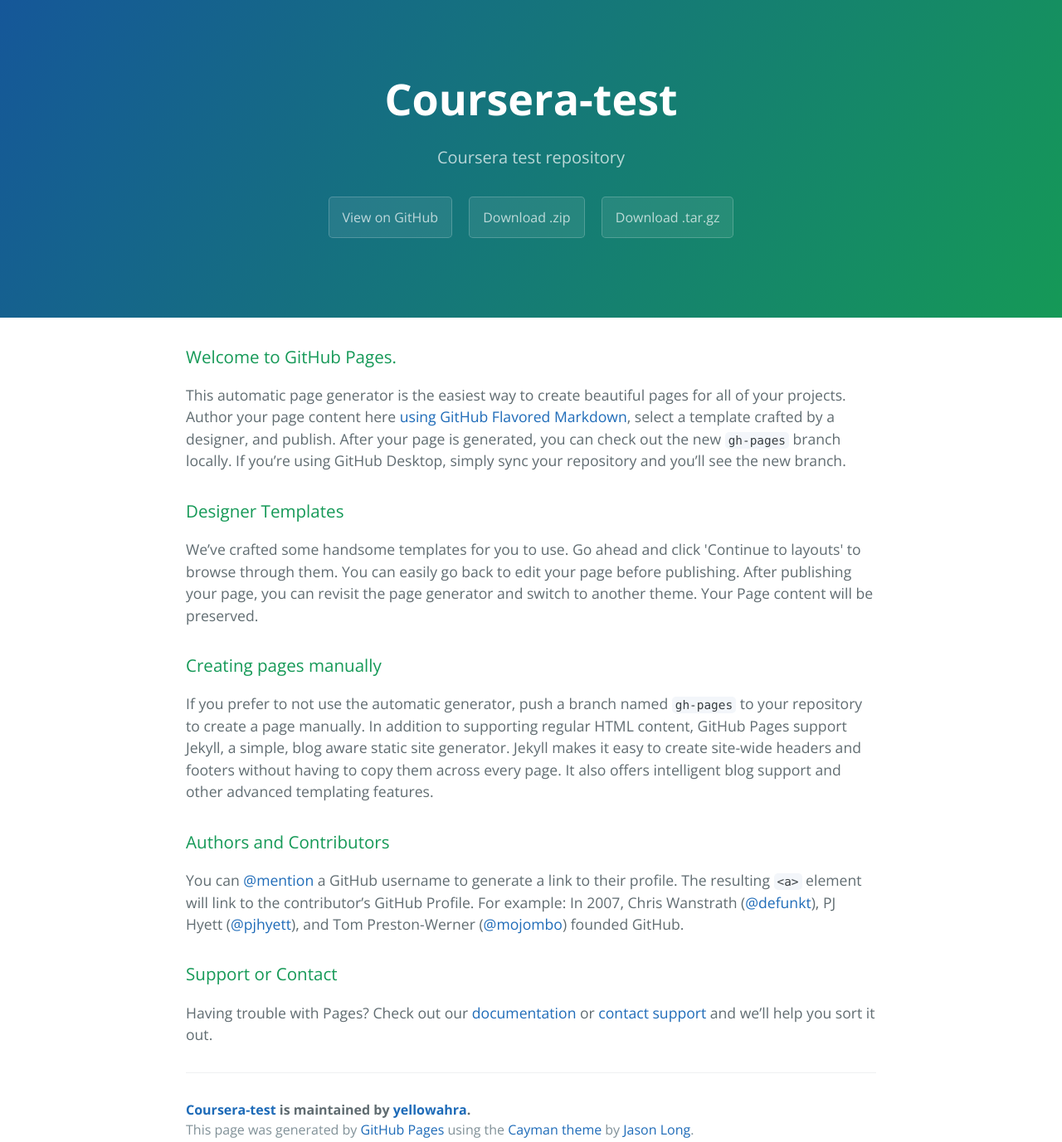
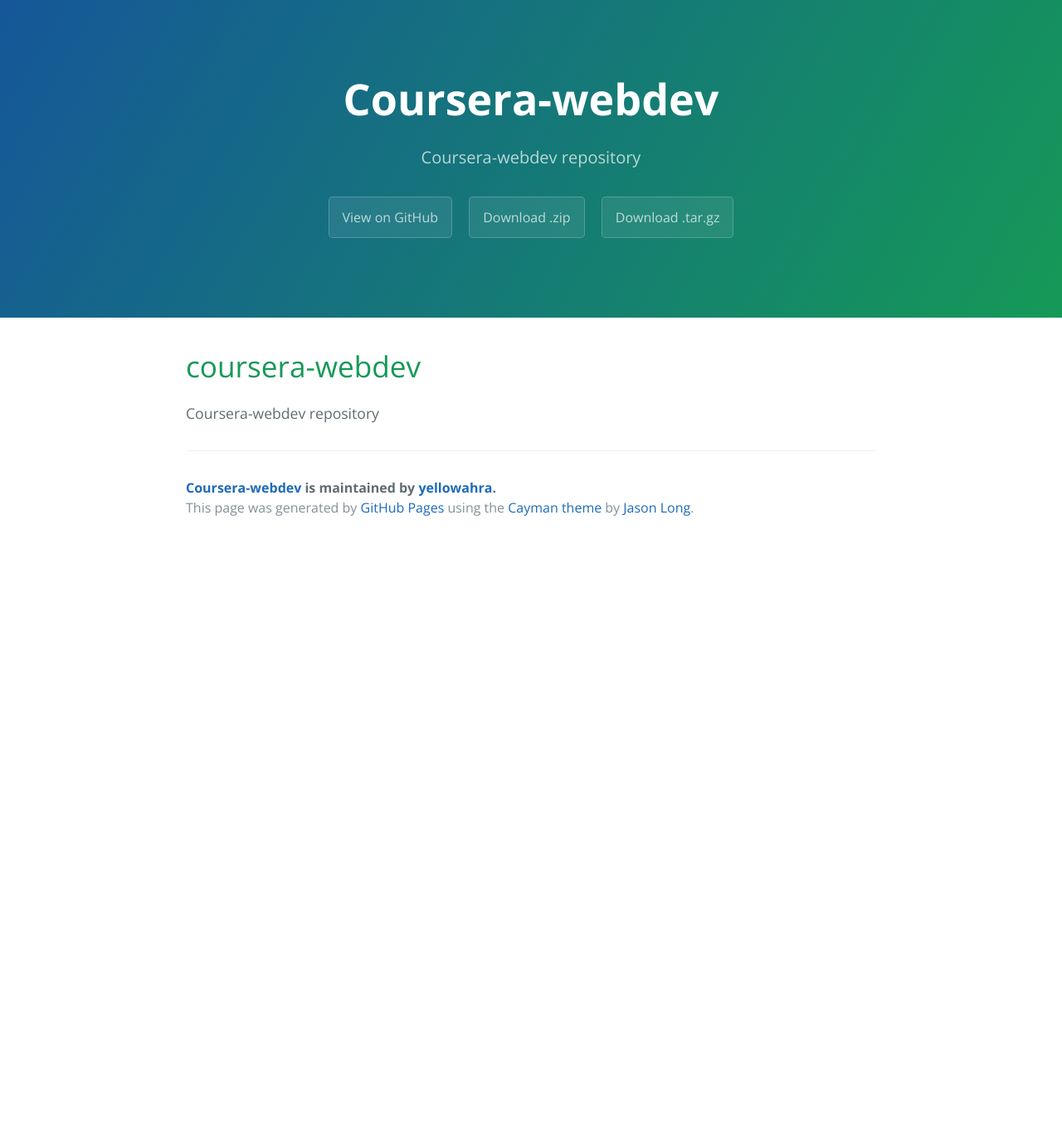
Before and after one commit to yellowahra/coursera-test, a plain HTML site: page index.html in a window 1280 px wide. Shown: the whole page at 83% size. After the commit the page ends 800 px from the top, so only its background shows below. Drawn offline with nearby package versions, Linux system fonts and the light colour scheme.

```diff
--- a/index.html
+++ b/index.html
@@ -2,7 +2,7 @@
 <html lang="en-us">
   <head>
     <meta charset="UTF-8">
-    <title>Coursera-test by yellowahra</title>
+    <title>Coursera-webdev by yellowahra</title>
     <meta name="viewport" content="width=device-width, initial-scale=1">
     <link rel="stylesheet" type="text/css" href="stylesheets/normalize.css" media="screen">
     <link href='https://fonts.googleapis.com/css?family=Open+Sans:400,700' rel='stylesheet' type='text/css'>
@@ -11,41 +11,21 @@
   </head>
   <body>
     <section class="page-header">
-      <h1 class="project-name">Coursera-test</h1>
-      <h2 class="project-tagline">Coursera test repository</h2>
+      <h1 class="project-name">Coursera-webdev</h1>
+      <h2 class="project-tagline">Coursera-webdev repository</h2>
       <a href="https://github.com/yellowahra/coursera-webdev" class="btn">View on GitHub</a>
       <a href="https://github.com/yellowahra/coursera-webdev/zipball/master" class="btn">Download .zip</a>
       <a href="https://github.com/yellowahra/coursera-webdev/tarball/master" class="btn">Download .tar.gz</a>
     </section>
 
     <section class="main-content">
-      <h3>
-<a id="welcome-to-github-pages" class="anchor" href="#welcome-to-github-pages" aria-hidden="true"><span aria-hidden="true" class="octicon octicon-link"></span></a>Welcome to GitHub Pages.</h3>
+      <h1>
+<a id="coursera-webdev" class="anchor" href="#coursera-webdev" aria-hidden="true"><span aria-hidden="true" class="octicon octicon-link"></span></a>coursera-webdev</h1>
 
-<p>This automatic page generator is the easiest way to create beautiful pages for all of your projects. Author your page content here <a href="https://guides.github.com/features/mastering-markdown/">using GitHub Flavored Markdown</a>, select a template crafted by a designer, and publish. After your page is generated, you can check out the new <code>gh-pages</code> branch locally. If you’re using GitHub Desktop, simply sync your repository and you’ll see the new branch.</p>
-
-<h3>
-<a id="designer-templates" class="anchor" href="#designer-templates" aria-hidden="true"><span aria-hidden="true" class="octicon octicon-link"></span></a>Designer Templates</h3>
-
-<p>We’ve crafted some handsome templates for you to use. Go ahead and click 'Continue to layouts' to browse through them. You can easily go back to edit your page before publishing. After publishing your page, you can revisit the page generator and switch to another theme. Your Page content will be preserved.</p>
-
-<h3>
-<a id="creating-pages-manually" class="anchor" href="#creating-pages-manually" aria-hidden="true"><span aria-hidden="true" class="octicon octicon-link"></span></a>Creating pages manually</h3>
-
-<p>If you prefer to not use the automatic generator, push a branch named <code>gh-pages</code> to your repository to create a page manually. In addition to supporting regular HTML content, GitHub Pages support Jekyll, a simple, blog aware static site generator. Jekyll makes it easy to create site-wide headers and footers without having to copy them across every page. It also offers intelligent blog support and other advanced templating features.</p>
-
-<h3>
-<a id="authors-and-contributors" class="anchor" href="#authors-and-contributors" aria-hidden="true"><span aria-hidden="true" class="octicon octicon-link"></span></a>Authors and Contributors</h3>
-
-<p>You can <a href="https://help.github.com/articles/basic-writing-and-formatting-syntax/#mentioning-users-and-teams" class="user-mention">@mention</a> a GitHub username to generate a link to their profile. The resulting <code>&lt;a&gt;</code> element will link to the contributor’s GitHub Profile. For example: In 2007, Chris Wanstrath (<a href="https://github.com/defunkt" class="user-mention">@defunkt</a>), PJ Hyett (<a href="https://github.com/pjhyett" class="user-mention">@pjhyett</a>), and Tom Preston-Werner (<a href="https://github.com/mojombo" class="user-mention">@mojombo</a>) founded GitHub.</p>
-
-<h3>
-<a id="support-or-contact" class="anchor" href="#support-or-contact" aria-hidden="true"><span aria-hidden="true" class="octicon octicon-link"></span></a>Support or Contact</h3>
-
-<p>Having trouble with Pages? Check out our <a href="https://help.github.com/pages">documentation</a> or <a href="https://github.com/contact">contact support</a> and we’ll help you sort it out.</p>
+<p>Coursera-webdev repository</p>
 
       <footer class="site-footer">
-        <span class="site-footer-owner"><a href="https://github.com/yellowahra/coursera-webdev">Coursera-test</a> is maintained by <a href="https://github.com/yellowahra">yellowahra</a>.</span>
+        <span class="site-footer-owner"><a href="https://github.com/yellowahra/coursera-webdev">Coursera-webdev</a> is maintained by <a href="https://github.com/yellowahra">yellowahra</a>.</span>
 
         <span class="site-footer-credits">This page was generated by <a href="https://pages.github.com">GitHub Pages</a> using the <a href="https://github.com/jasonlong/cayman-theme">Cayman theme</a> by <a href="https://twitter.com/jasonlong">Jason Long</a>.</span>
       </footer>
```
Also changed, not shown: params.json (+3 -3 lines).
